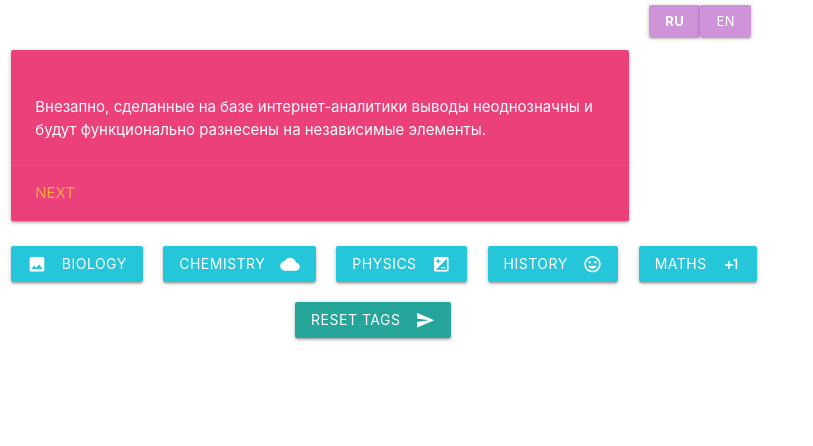
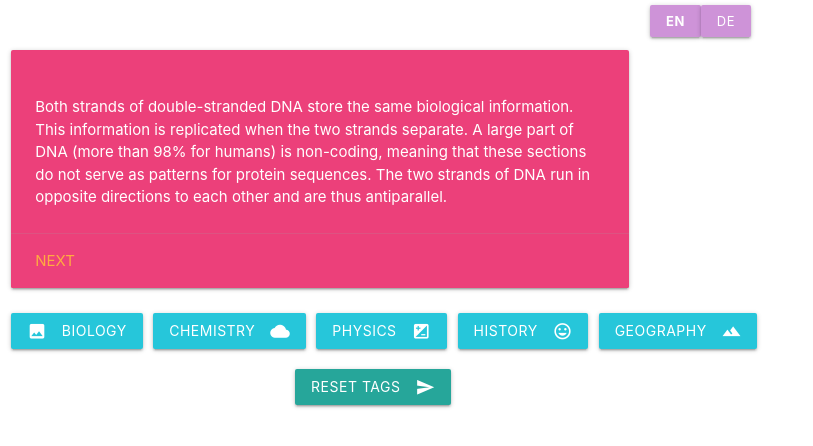
Before and after one commit to ctsndtrvls/science-fr, a React (Create React App) app: page / in a window 1280 px wide. Shown: the top 446 px of the page, without its empty margins (0-813 px from the left). Built offline with nearby package versions, Linux system fonts and the light colour scheme; no server answers.

Commit message:
eng and ger added

```diff
--- a/src/components/Card.js
+++ b/src/components/Card.js
@@ -9,7 +9,7 @@ const generateRandomIndex = (itemsLength) => {
 
 function Card() {
   const [currentItemIndex, setcurrentItemIndex] = useState(0)
-  const [currentLang, setCurrentLang] = useState(window.localStorage.lang || 'ru')
+  const [currentLang, setCurrentLang] = useState(window.localStorage.lang || 'en')
   const [currentTag, setCurrentTag] = useState('')
   const [imageURL, setImageURL] = useState('')
 
@@ -23,7 +23,6 @@ function Card() {
     })
     .then((data) => {
       console.log(data);
-      // console.log(imageURL)
       setImageURL(data.results[0].urls.regular);
     });
     }
@@ -67,7 +66,6 @@ function Card() {
 
     return (
       <div>
-      {currentTag}
       <LanguageButtons changeLang={changeLang} currentLang={currentLang} />
         <div className="container-card">
      <div className="row">
--- a/src/components/LanguageButtons.js
+++ b/src/components/LanguageButtons.js
@@ -3,15 +3,6 @@ import React from 'react'
 function LanguageButtons(props) {
     return (
         <div className="container-lang">
-            <a
-                className="waves-effect waves-light purple lighten-3 btn-small"
-                onClick={() => props.changeLang('ru')}
-                style={{
-                    fontWeight: props.currentLang == 'ru' ? 'bold' : ''
-                }}
-            >
-                ru
-            </a>
             <a
                 className="waves-effect waves-light purple lighten-3 btn-small"
                 onClick={() => props.changeLang('en')}
@@ -21,14 +12,17 @@ function LanguageButtons(props) {
             >
                 en
             </a>
+            <a
+                className="waves-effect waves-light purple lighten-3 btn-small"
+                onClick={() => props.changeLang('de')}
+                style={{
+                    fontWeight: props.currentLang == 'de' ? 'bold' : ''
+                }}
+            >
+                de
+            </a>
         </div>
     )
 }
 
 export default LanguageButtons;
-
-const person = {
-    name: 'foo'
-}
-
-const isFoo = person.name === "foo" ? true : false
--- a/src/components/Tags.js
+++ b/src/components/Tags.js
@@ -8,10 +8,26 @@ import React from "react";
             >
                 <i class="material-icons left">image</i>biology
             </a>
-            <a className="waves-effect waves-light btn cyan lighten-1"><i class="material-icons right">cloud</i>chemistry</a>
-            <a className="waves-effect waves-light btn cyan lighten-1"><i class="material-icons right">iso</i>physics</a>
-            <a className="waves-effect waves-light btn cyan lighten-1"><i class="material-icons right">tag_faces</i>history</a>
-            <a className="waves-effect waves-light btn cyan lighten-1"><i class="material-icons right">plus_one</i>maths</a>
+            <a
+                className="waves-effect waves-light btn cyan lighten-1"
+                onClick={() => props.changeTag('chemistry')}
+            >
+                <i class="material-icons right">cloud</i>chemistry</a>
+            <a
+                className="waves-effect waves-light btn cyan lighten-1"
+                onClick={() => props.changeTag('physics')}
+            >
+                <i class="material-icons right">iso</i>physics</a>
+            <a
+                className="waves-effect waves-light btn cyan lighten-1"
+                onClick={() => props.changeTag('history')}
+            >
+            <i class="material-icons right">tag_faces</i>history</a>
+            <a
+                className="waves-effect waves-light btn cyan lighten-1"
+                onClick={() => props.changeTag('geography')}
+                >
+            <i class="material-icons right">filter_hdr</i>geography</a>
                 </div>);
     }
 
--- a/src/components/items.js
+++ b/src/components/items.js
@@ -1,28 +1,91 @@
   const items = [
     {
       content: {
-        ru: "Внезапно, сделанные на базе интернет-аналитики выводы неоднозначны и будут функционально разнесены на независимые элементы.",
-        en: "Lorem ipsum dolor sit amet, consectetur adipiscing elit, sed do eiusmod tempor incididunt ut labore et dolore magna aliqua."
+        en: "Both strands of double-stranded DNA store the same biological information. This information is replicated when the two strands separate. A large part of DNA (more than 98% for humans) is non-coding, meaning that these sections do not serve as patterns for protein sequences. The two strands of DNA run in opposite directions to each other and are thus antiparallel.",
+        de: "Das Genom einer Zelle liegt zumeist als DNA-Doppelstrang vor, bei dem die beiden basenpaarend einander komplementären Stränge räumlich die Form einer Doppelhelix bilden (siehe Abbildung). Bei der Replikation werden sie entwunden und getrennt jeweils durch Basenpaarung wieder komplementär ergänzt, sodass anschließend zwei (nahezu) identische doppelsträngige DNA-Moleküle vorliegen. Fehler beim Replikationsvorgang sind eine Quelle von Mutationen, die nach Kernteilung und Zellteilung in entstandenen Zellen als Veränderung genetischer Information vorliegen und weitergegeben werden können."
       },
-      imageTopic: 'rock',
+      imageTopic: 'dna',
       tags: ['biology']
     },
     {
       content: {
-        ru: "Предварительные выводы неутешительны: глубокий уровень погружения требует от нас анализа анализа существующих паттернов поведения.", en: "Ut enim ad minim veniam, quis nostrud exercitation ullamco laboris nisi ut aliquip ex ea commodo consequat. ",
-        en: "Ut enim ad minim veniam, quis nostrud exercitation ullamco laboris nisi ut aliquip ex ea commodo consequat. "
+        en: "The Crimean War was a military conflict fought from October 1853 to February 1856 in which Russia lost to an alliance of France, the Ottoman Empire, the United Kingdom and Piedmont-Sardinia. The immediate cause of the war involved the rights of Christian minorities in Palestine, which was part of the Ottoman Empire. The French promoted the rights of Roman Catholics, and Russia promoted those of the Eastern Orthodox Church.",
+        de: "Der Krimkrieg war ein von 1853 bis 1856 dauernder militärischer Konflikt zwischen Russland einerseits und dem Osmanischen Reich sowie dessen Verbündeten Frankreich, Großbritannien und seit 1855 auch Sardinien-Piemont andererseits. Er begann als neunter Russisch-Türkischer Krieg, in den die westeuropäischen Mächte eingriffen, um eine Gebietserweiterung Russlands auf Kosten des geschwächten Osmanischen Reichs zu verhindern.  "
       },
-      imageTopic: 'volcano',
-      tags: ['chemistry', 'biology']
+      imageTopic: 'war',
+      tags: ['history']
     },
     {
       content:
       {
-        ru: "Но сплочённость команды профессионалов однозначно фиксирует необходимость позиций, занимаемых участниками в отношении поставленных задач. ",
-        en: "Duis aute irure dolor in reprehenderit in voluptate velit esse cillum dolore eu fugiat nulla pariatur."
+        en: "The Japanese Sengoku period from the mid-15th to early 17th century was a time of nearly continual military conflict.  Written language was introduced to Japan around 400 AD in the form of Chinese books written in Classical Chinese. Japanese interest in Chinese writings and culture gradually increased towards the end of the 6th century when Japanese rulers sent missions to the mainland for cultural studies and to bring back books.",
+        de: "Die Sengoku-Zeit, auch Zeit der streitenden Reiche, war ein bewegter Zeitabschnitt der japanischen Geschichte, der nahezu ununterbrochen von militärischen Auseinandersetzungen geprägt war. "
       },
-      imageTopic: 'tree',
+      imageTopic: 'fortress',
+      tags: ['history']
+    },
+    {
+      content:
+      {
+        en: "Tulip mania  was a period during the Dutch Golden Age when contract prices for some bulbs of the recently introduced and fashionable tulip reached extraordinarily high levels, with the major acceleration starting in 1634 and then dramatically collapsing in February 1637. It is generally considered to have been the first recorded speculative bubble or asset bubble in history. In many ways, the tulip mania was more of a then-unknown socio-economic phenomenon than a significant economic crisis.",
+        de: "Bei der Tulpenmanie handelt es sich um eine Periode im Goldenen Zeitalter der Niederlande, in der Tulpenzwiebeln zum Spekulationsobjekt wurden. In den 1630er Jahren stiegen die Preise für Tulpenzwiebeln auf ein vergleichsweise extrem hohes Niveau, bevor der Markt zu Beginn des Februars 1637 abrupt einbrach. Die Tulpenmanie wird als die erste relativ gut dokumentierte Spekulationsblase der Wirtschaftsgeschichte angesehen."
+      },
+      imageTopic: 'castle',
+      tags: ['history']
+    },
+    {
+      content:
+      {
+        en: "Heavy metals are generally defined as metals with relatively high densities, atomic weights, or atomic numbers. The earliest known metals—common metals such as iron, copper, and tin, and precious metals such as silver, gold, and platinum—are heavy metals. From 1809 onward, light metals, such as magnesium, aluminium, and titanium, were discovered, as well as less well-known heavy metals including gallium, thallium, and hafnium.",
+        de: "Schwermetalle sind unter uneinheitlichen Definitionen zusammengefasste Metalle, deren Dichte oder Atommasse einen bestimmten Wert übersteigt. Zu diesen werden üblicherweise unter anderem die Edelmetalle, die Basismetalle Eisen, Kupfer, Blei, Zink, Zinn und Nickel sowie Bismut, Cadmium, Chrom und Uran gerechnet."
+      },
+      imageTopic: 'chemistry',
+      tags: ['chemistry']
+    },
+    {
+      content:
+      {
+        en: "Physics is the science of matter and how matter interacts. Matter is any physical material in the universe. Everything is made of matter. Physics is used to describe the physical universe around us, and to predict how it will behave. Physics is the science concerned with the discovery and characterization of the universal laws which govern matter, movement and forces, and space and time, and other features of the natural world.",
+        de: "Die klassische Mechanik oder Newtonsche Mechanik ist das Teilgebiet der Physik, das die Bewegung von festen, flüssigen oder gasförmigen Körpern unter dem Einfluss von Kräften beschreibt. Dazu gehören auch der Fall der Trägheitsbewegung in Abwesenheit einer Kraft und der Fall des statischen Gleichgewichts, d. h. des Verbleibens in der Ruhelage, obwohl Kräfte wirken."
+      },
+      imageTopic: 'physics',
       tags: ['physics']
+    },
+    {
+      content:
+      {
+        en: "The theory of relativity usually encompasses two interrelated theories by Albert Einstein: special relativity and general relativity, proposed and published in 1905 and 1915, respectively. Special relativity applies to all physical phenomena in the absence of gravity. General relativity explains the law of gravitation and its relation to other forces of nature. It applies to the cosmological and astrophysical realm, including astronomy.",
+        de: "Die Relativitätstheorie befasst sich mit der Struktur von Raum und Zeit sowie mit dem Wesen der Gravitation. Sie besteht aus zwei maßgeblich von Albert Einstein entwickelten physikalischen Theorien, der 1905 veröffentlichten speziellen Relativitätstheorie und der 1916 abgeschlossenen allgemeinen Relativitätstheorie. Die spezielle Relativitätstheorie beschreibt das Verhalten von Raum und Zeit aus der Sicht von Beobachtern, die sich relativ zueinander bewegen, und die damit verbundenen Phänomene. Darauf aufbauend führt die allgemeine Relativitätstheorie die Gravitation auf eine Krümmung von Raum und Zeit zurück, die unter anderem durch die beteiligten Massen verursacht wird."
+      },
+      imageTopic: 'theory',
+      tags: ['physics']
+    },
+    {
+      content:
+      {
+        en: "Floods occur in all types of river and stream channels, from the smallest ephemeral streams in humid zones to normally-dry channels in arid climates to the world's largest rivers. When overland flow occurs on tilled fields, it can result in a muddy flood where sediments are picked up by run off and carried as suspended matter or bed load. Localized flooding may be caused or exacerbated by drainage obstructions such as landslides, ice, debris, or beaver dams.",
+        de: "Hoch- und Niedrigwasser wechseln sich durchschnittlich alle 6 bis 6½ Stunden ab, verursacht durch die Gravitation der Sonne und vor allem des Mondes. Besonders hohe Tiden bei Voll- oder Neumond werden als „Springtide“ auch „Springflut“ oder „Springhochwasser“ bezeichnet. Normale Hochwasser können durch Wind (Driftstrom) zu einer Sturmflut verstärkt werden, die an einer Flachküste kilometerweit ins Landesinnere vordringen kann. Bei Gewässern ohne merkliche Gezeiten kann es so auch zu reinen Sturmhochwässern kommen."
+      },
+      imageTopic: 'river',
+      tags: ['geography']
+    },
+    {
+      content:
+      {
+        en: "Adenosine triphosphate (ATP) is an organic compound and hydrotrope that provides energy to drive many processes in living cells, such as muscle contraction, nerve impulse propagation, condensate dissolution, and chemical synthesis. Found in all known forms of life, ATP is often referred to as the 'molecular unit of currency' of intracellular energy transfer.",
+        de: "Adenosintriphosphat ist der universelle und unmittelbar verfügbare Energieträger in Zellen und wichtiger Regulator energieliefernder Prozesse. Das Molekül des Adenosintriphosphats besteht aus einem Adeninrest, dem Zucker Ribose und drei Phosphaten (α bis γ) in Ester- (α) bzw. Anhydridbindung (β und γ)."
+      },
+      imageTopic: 'cell',
+      tags: ['biology', 'chemistry']
+    },
+    {
+      content:
+      {
+        en: "Stratovolcanoes (composite volcanoes) are tall conical mountains composed of lava flows and tephra in alternate layers, the strata that gives rise to the name. They are also known as composite volcanoes because they are created from multiple structures during different kinds of eruptions. Classic examples include Mount Fuji in Japan, Mayon Volcano in the Philippines, and Mount Vesuvius and Stromboli in Italy.",
+        de: "Bei der Überwachung von Vulkanen stehen generell fünf Überwachungsmethoden zur Verfügung, die je nach Vulkan-Charakteristik in unterschiedlicher Kombination eingesetzt werden: die Aufzeichnung seismischer Aktivität, die geodätische Überwachung der Topographie, die Messung gravimetrischer und magnetometrischer Veränderungen, die Erfassung von oberflächennahen Temperaturerhöhungen und die chemische Analyse aufsteigender vulkanischer Gase."
+      },
+      imageTopic: 'volcano',
+      tags: ['geography']
     }
   ]
 
```
